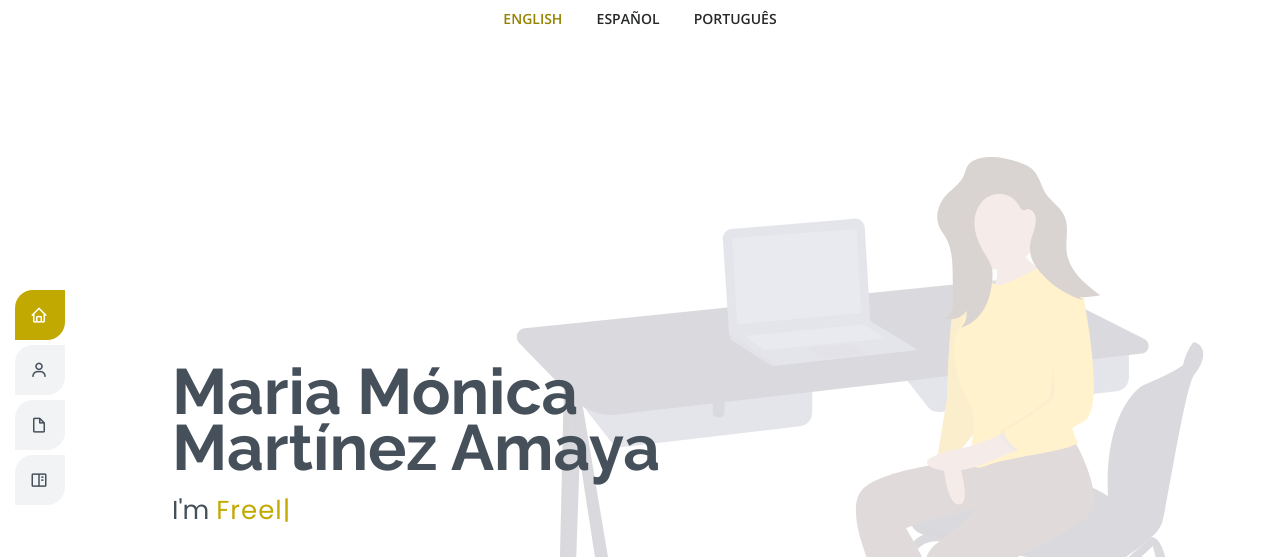
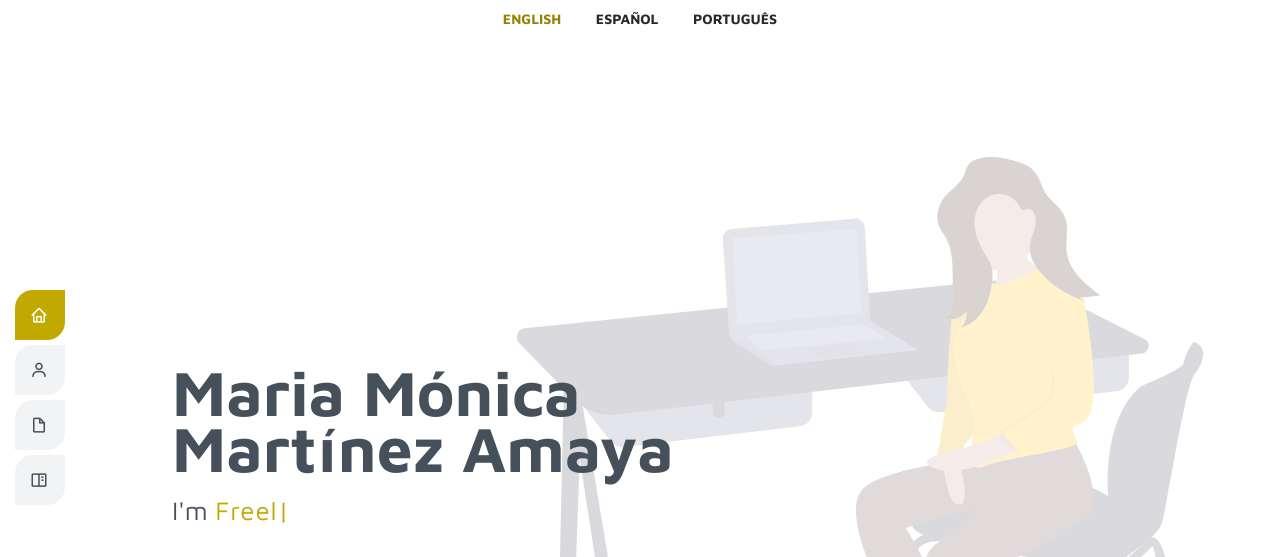
Before and after one commit to Moni4/monica, a plain HTML site: page index.html in a window 1280 px wide. Shown: the top 557 px of the page. Drawn offline with nearby package versions, Linux system fonts and the light colour scheme.

Commit message:
change font-family & change title

```diff
--- a/css/style.css
+++ b/css/style.css
@@ -1,3 +1,4 @@
+@import url("https://fonts.googleapis.com/css?family=Maven+Pro:400,700");
 /*--------------------------------------------------------------
 # Portfolio
 --------------------------------------------------------------*/
@@ -104,7 +105,7 @@
 # General
 --------------------------------------------------------------*/
 body {
-  font-family: "Open Sans", sans-serif;
+  font-family: "Maven Pro", sans-serif;
   color: #272829;
 }
 
@@ -402,6 +403,7 @@ h6 {
 }
 
 #hero h1 {
+  font-family: "Maven Pro", sans-serif;
   margin: 0;
   font-size: 64px;
   font-weight: 700;
@@ -413,7 +415,7 @@ h6 {
   color: #45505b;
   margin: 15px 0 0 0;
   font-size: 26px;
-  font-family: "Poppins", sans-serif;
+  font-family: "Maven Pro", sans-serif;
 }
 
 #hero div p span {
--- a/js/function.js
+++ b/js/function.js
@@ -60,8 +60,6 @@ function translate() {
             // elem.style.display = 'none';
         }
     });
-
-
 }
 
 translate();
```
Also changed, not shown: portfolio-details.html (+1 -1 lines).
